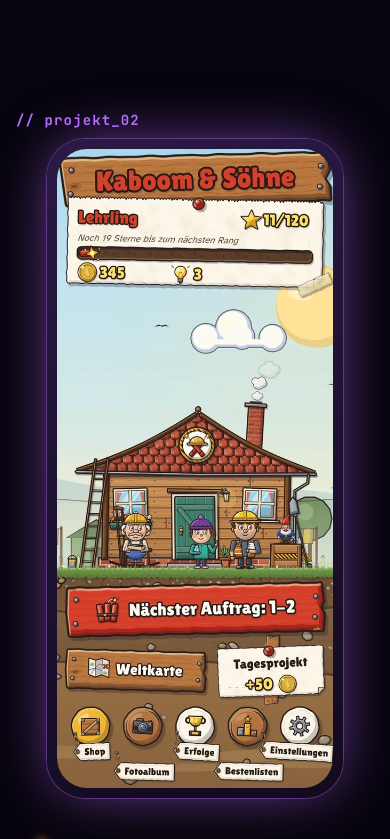
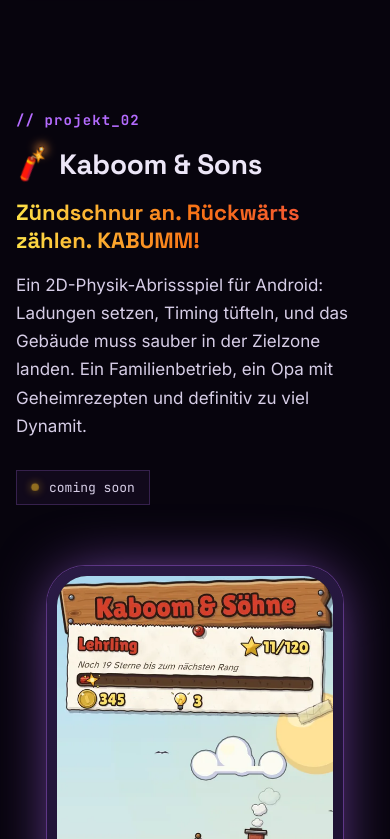
Before and after one commit to LuTekOps/lutekops-web, a plain HTML site: page index.html in a window 390 px wide. Shown: the part 5960-6799 px from the top of the page. Drawn offline with Linux system fonts and the light colour scheme.

Commit message:
Kaboom block: title directly under the kicker
Align the text column to the top (the tall phone centred it vertically)
and keep the phone below the text on mobile.

Co-Authored-By: Claude Opus 5.5 <noreply@anthropic.com>
Claude-Session: https://claude.ai/code/session_01Mys5NCGUFLWUQVvxMNbmjb

```diff
--- a/assets/site.css
+++ b/assets/site.css
@@ -140,6 +140,8 @@ h3 { font: 700 18px var(--head); margin: 0 0 6px; }
 
 /* project */
 .project { display: grid; grid-template-columns: 1.2fr 1fr; gap: 48px; align-items: center; }
+.project.align-top { align-items: start; }
+.project.align-top .boom-title { padding-top: 10px; }
 .app-head { display: flex; align-items: center; gap: 16px; margin-bottom: 18px; }
 .app-head img { border-radius: 16px; box-shadow: 0 0 30px -6px rgba(16,185,129,.55), 0 0 30px -6px rgba(244,63,94,.45); }
 .app-head h2 { margin: 0; font-size: clamp(24px, 4vw, 36px); }
@@ -224,6 +226,7 @@ footer p { margin: 4px 0; }
   .about-grid, .project { grid-template-columns: 1fr; }
   .values, .stack { grid-template-columns: 1fr; }
   .phone { order: -1; }
+  .project.align-top .phone { order: 0; }
   .phone-frame { transform: none; }
   .block { padding: 64px 0; }
 }
--- a/index.html
+++ b/index.html
@@ -142,7 +142,7 @@
 
   <section id="kaboom" class="block reveal">
     <p class="kicker">// projekt_02</p>
-    <div class="project">
+    <div class="project align-top">
       <div class="project-text">
         <h2 class="boom-title"><span class="tnt" aria-hidden="true">🧨<i class="spark"></i></span>Kaboom &amp; Sons</h2>
         <p class="lead boom">Zündschnur an. Rückwärts zählen. KABUMM!</p>
```
